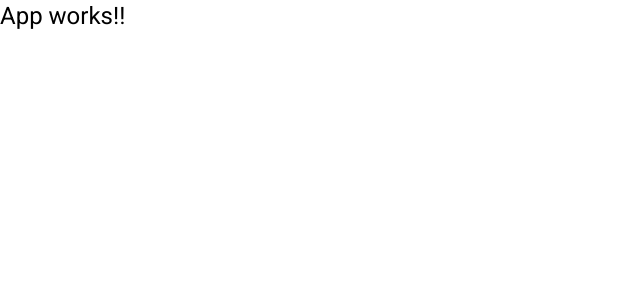
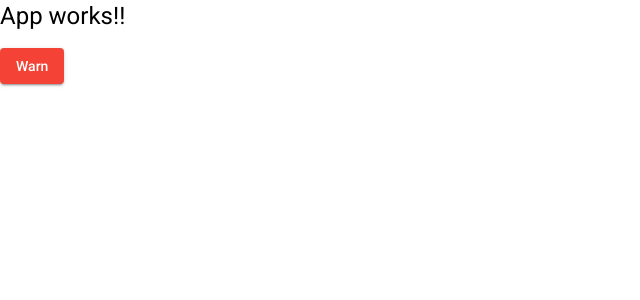
Before and after one commit to TonnyJames/helpdesk-frontend-curso-spring-angular, an Angular app: page / in a window 1280 px wide. Shown: the top 300 px of the page, without its empty margins (0-640 px from the left). Built offline with nearby package versions, Linux system fonts and the light colour scheme.

Commit message:
component nav criado

```diff
--- a/src/app/app.component.html
+++ b/src/app/app.component.html
@@ -1 +1,2 @@
 <h1>App works!!</h1>
+<button mat-raised-button color="warn">Warn</button>
--- /dev/null
+++ b/src/app/components/nav/nav.component.html
@@ -0,0 +1 @@
+<p>nav works!</p>
--- /dev/null
+++ b/src/app/components/nav/nav.component.ts
@@ -0,0 +1,15 @@
+import { Component, OnInit } from '@angular/core';
+
+@Component({
+  selector: 'app-nav',
+  templateUrl: './nav.component.html',
+  styleUrls: ['./nav.component.css']
+})
+export class NavComponent implements OnInit {
+
+  constructor() { }
+
+  ngOnInit(): void {
+  }
+
+}
```
Also changed, not shown: src/app/app.module.ts (+46 -2 lines), src/app/components/nav/nav.component.css (added).
